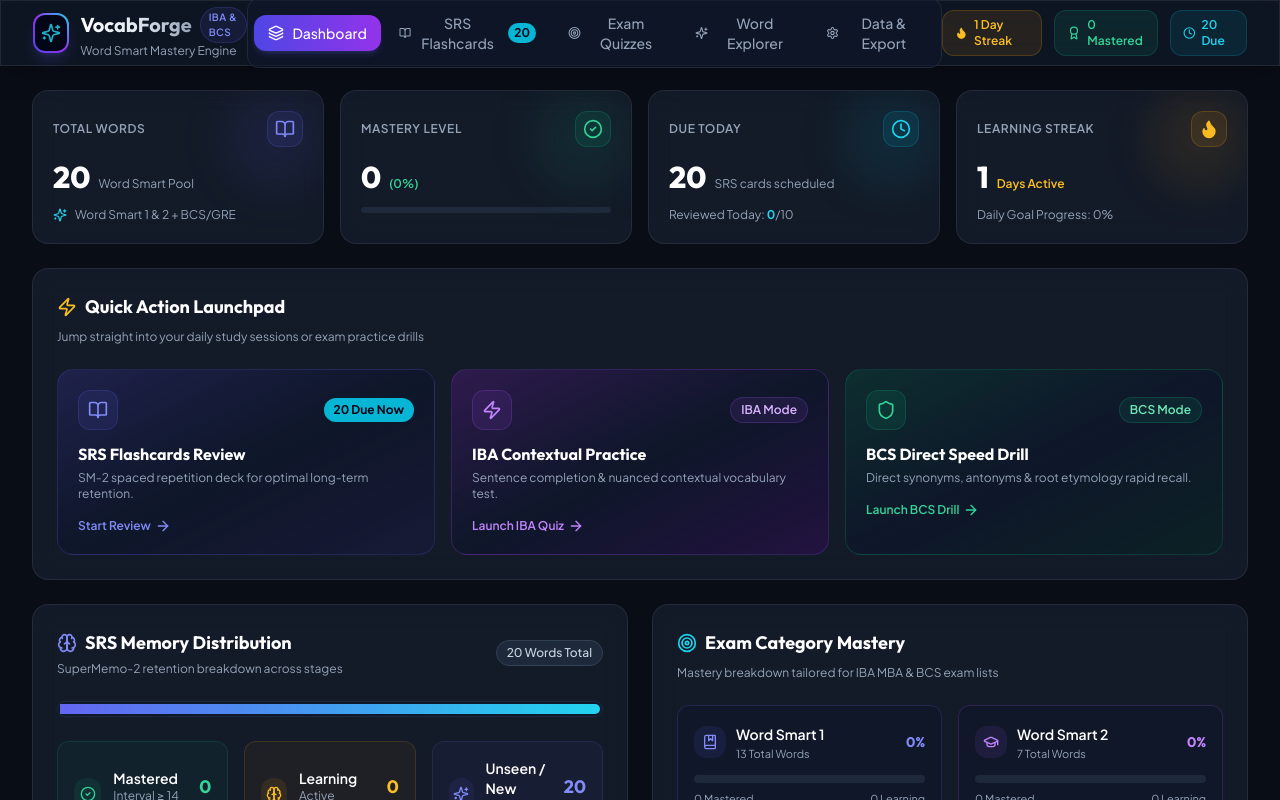
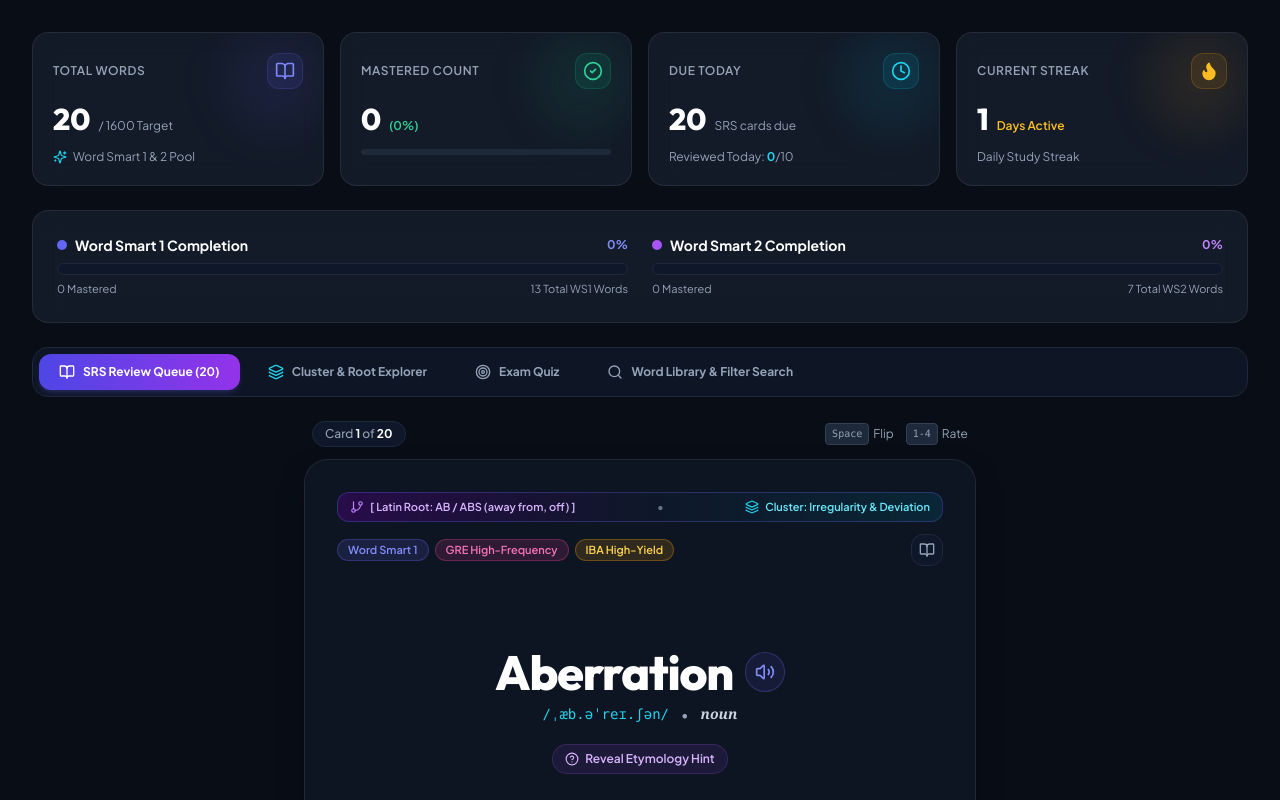
Before and after one commit to SFOcean/vocab-forge-0.0.1, a Next.js app: page / in a window 1280 px wide. Shown: the top 800 px of the page. Built offline with nearby package versions, Linux system fonts and the light colour scheme.

Commit message:
Update page.tsx to render unified Dashboard with ClusterExplorer

```diff
--- a/src/app/page.tsx
+++ b/src/app/page.tsx
@@ -1,182 +1,12 @@
 'use client';
 
-import React, { useState, useEffect, useCallback } from 'react';
-import { Navbar } from '@/components/navbar';
-import { StatsOverview } from '@/components/dashboard/stats-overview';
-import { SRSDistribution } from '@/components/dashboard/srs-distribution';
-import { CategoryMastery } from '@/components/dashboard/category-mastery';
-import { QuickActions } from '@/components/dashboard/quick-actions';
-import { FlashcardDeck } from '@/components/flashcards/flashcard-deck';
-import { QuizHub } from '@/components/quiz/quiz-hub';
-import { WordList } from '@/components/explorer/word-list';
-import { DataManager } from '@/components/settings/data-manager';
-
-import { INITIAL_WORDS } from '@/data/words';
-import { VocabWord, UserProgress, UserStats, QuizMode } from '@/types/vocab';
-import {
-  loadUserProgress,
-  loadUserStats,
-  loadCustomWords,
-  addCustomWord,
-  saveQuizResult,
-} from '@/lib/storage';
-import { isDueForReview } from '@/lib/srs';
+import React from 'react';
+import { Dashboard } from '@/components/Dashboard';
 
 export default function Home() {
-  const [activeTab, setActiveTab] = useState<string>('dashboard');
-  const [quizSubMode, setQuizSubMode] = useState<QuizMode | undefined>(undefined);
-
-  const [words, setWords] = useState<VocabWord[]>(INITIAL_WORDS);
-  const [progressMap, setProgressMap] = useState<Record<string, UserProgress>>({});
-  const [stats, setStats] = useState<UserStats>({
-    streakDays: 1,
-    lastActiveDate: new Date().toISOString().split('T')[0],
-    dailyGoal: 10,
-    todayReviewedCount: 0,
-    totalQuizzesTaken: 0,
-  });
-
-  const refreshState = useCallback(() => {
-    const custom = loadCustomWords();
-    const all = [...INITIAL_WORDS, ...custom];
-    setWords(all);
-    setProgressMap(loadUserProgress());
-    setStats(loadUserStats());
-  }, []);
-
-  useEffect(() => {
-    refreshState();
-  }, [refreshState]);
-
-  const handleProgressUpdate = (updatedMap: Record<string, UserProgress>) => {
-    setProgressMap(updatedMap);
-    setStats(loadUserStats());
-  };
-
-  const handleAddCustomWord = (newWord: VocabWord) => {
-    addCustomWord(newWord);
-    refreshState();
-  };
-
-  const handleQuizFinished = (score: number, total: number, mode: QuizMode) => {
-    const accuracy = Math.round((score / total) * 100);
-    saveQuizResult({
-      id: `quiz-${Date.now()}`,
-      date: new Date().toISOString(),
-      mode,
-      totalQuestions: total,
-      correctAnswers: score,
-      accuracy,
-    });
-    refreshState();
-  };
-
-  const handleQuickActionNavigate = (tab: string, subMode?: string) => {
-    if (subMode) {
-      setQuizSubMode(subMode as QuizMode);
-    } else {
-      setQuizSubMode(undefined);
-    }
-    setActiveTab(tab);
-  };
-
-  // Compute stats metrics
-  const totalWordsCount = words.length;
-  const masteredCount = words.filter((w) => progressMap[w.id]?.status === 'mastered').length;
-  const learningCount = words.filter((w) => progressMap[w.id]?.status === 'learning').length;
-  const newCount = words.filter((w) => !progressMap[w.id] || progressMap[w.id].status === 'new').length;
-  const dueCount = words.filter((w) => {
-    const p = progressMap[w.id];
-    return !p || isDueForReview(p);
-  }).length;
-
   return (
-    <div className="min-h-screen flex flex-col bg-[#090d16] text-slate-100 selection:bg-indigo-500 selection:text-white">
-      {/* Navigation Header */}
-      <Navbar
-        activeTab={activeTab}
-        setActiveTab={(tab) => {
-          setQuizSubMode(undefined);
-          setActiveTab(tab);
-        }}
-        stats={stats}
-        dueCount={dueCount}
-        masteredCount={masteredCount}
-      />
-
-      {/* Main Content Area */}
-      <main className="flex-1 max-w-7xl w-full mx-auto px-4 sm:px-6 lg:px-8 py-6">
-        {/* TAB 1: DASHBOARD */}
-        {activeTab === 'dashboard' && (
-          <div className="space-y-6">
-            <StatsOverview
-              totalWordsCount={totalWordsCount}
-              masteredCount={masteredCount}
-              learningCount={learningCount}
-              newCount={newCount}
-              dueCount={dueCount}
-              stats={stats}
-            />
-
-            <QuickActions onNavigate={handleQuickActionNavigate} dueCount={dueCount} />
-
-            <div className="grid grid-cols-1 lg:grid-cols-2 gap-6">
-              <SRSDistribution
-                newCount={newCount}
-                learningCount={learningCount}
-                masteredCount={masteredCount}
-                total={totalWordsCount}
-              />
-              <CategoryMastery words={words} progressMap={progressMap} />
-            </div>
-          </div>
-        )}
-
-        {/* TAB 2: SRS FLASHCARDS */}
-        {activeTab === 'flashcards' && (
-          <FlashcardDeck
-            words={words}
-            progressMap={progressMap}
-            onProgressUpdate={handleProgressUpdate}
-            onNavigateHome={() => setActiveTab('dashboard')}
-          />
-        )}
-
-        {/* TAB 3: EXAM QUIZZES */}
-        {activeTab === 'quiz' && (
-          <QuizHub
-            words={words}
-            initialMode={quizSubMode}
-            onQuizFinished={handleQuizFinished}
-          />
-        )}
-
-        {/* TAB 4: WORD EXPLORER */}
-        {activeTab === 'explorer' && (
-          <WordList
-            words={words}
-            progressMap={progressMap}
-            onAddCustomWord={handleAddCustomWord}
-          />
-        )}
-
-        {/* TAB 5: SETTINGS & EXPORT */}
-        {activeTab === 'settings' && (
-          <DataManager stats={stats} onDataResetOrImport={refreshState} />
-        )}
-      </main>
-
-      {/* Footer */}
-      <footer className="border-t border-slate-900 bg-slate-950/60 py-6 text-center text-xs text-slate-400">
-        <div className="max-w-7xl mx-auto px-4 flex flex-col sm:flex-row items-center justify-between gap-2">
-          <span>
-            <strong>VocabForge</strong> &bull; Word Smart 1 & 2 Vocabulary Mastery Engine for IBA MBA & BCS
-          </span>
-          <span className="text-slate-400">
-            Powered by SuperMemo SM-2 SRS Algorithm
-          </span>
-        </div>
-      </footer>
-    </div>
+    <main className="min-h-screen bg-[#090d16] text-slate-100 p-4 sm:p-6 lg:p-8 selection:bg-indigo-500 selection:text-white">
+      <Dashboard />
+    </main>
   );
 }
```
